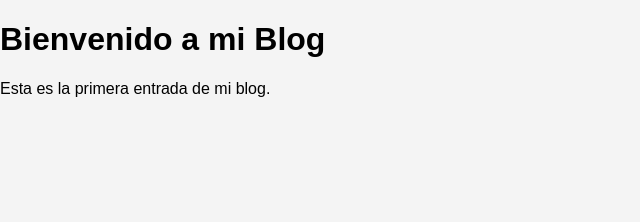
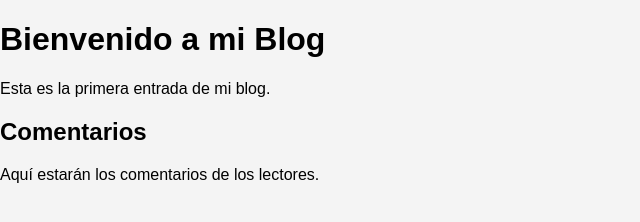
Before and after one commit to Victorx80/blog_personal, a plain HTML site: page index.html in a window 1280 px wide. Shown: the whole page, without its empty margins (0-640 px from the left). Drawn offline with Linux system fonts and the light colour scheme.

Commit message:
Agregar seccion de comentarios

```diff
--- a/index.html
+++ b/index.html
@@ -7,5 +7,9 @@
    <body>
       <h1>Bienvenido a mi Blog</h1>
       <p>Esta es la primera entrada de mi blog.</p>
+      <div id="comentarios">
+        <h2>Comentarios</h2>
+        <p>Aquí estarán los comentarios de los lectores.</p>
+      </div>
    </body>
 </html>
```
